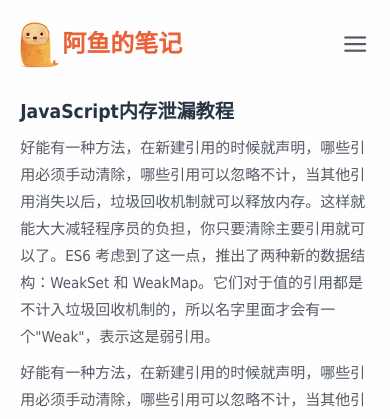
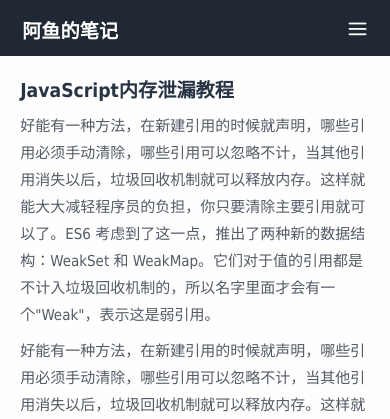
Before and after one commit to FishBooy/Test, a PHP site: page / in a window 390 px wide. Shown: the top 419 px of the page. Run offline with PHP 8.4, Linux system fonts and the light colour scheme.

Commit message:
office to github

```diff
--- a/css/style.css
+++ b/css/style.css
@@ -46,7 +46,9 @@
     color: #ea6037;
 }
 .top-menus{
-    float: right;
+    /*float: right;*/
+    overflow: hidden;
+    zoom:1;
 }
 .top-menus-trigger{
     display: block;
@@ -476,6 +478,59 @@ input:focus{
     margin-right: 10px;
 }
 /*---适配尺寸---*/
+@media (max-width: 600px) {
+    .site-wrapper{
+        width: 100%;
+    }
+    .site-header{
+        padding-top: 10px;
+        background: #1f2833;
+    }
+    .top-menus-list li span{
+        display: none;
+    }
+    .home-link img{
+        display: none;
+    }
+    .home-link span{
+        font-size: 1.6em;
+        color: #fff;
+    }
+    .top-menus-trigger{
+        top: 13px;
+    }
+    .top-menus .hover i{
+        color: #fff;
+    }
+    .top-menus-trigger i{
+        font-size: 1.8em;
+        color: #fff;
+    }
+    .top-menus-list{
+        top: 12px;
+        border: none;
+        box-shadow: none;
+    }
+    .top-menus-list li{
+        border:none;
+    }
+    .top-menus-list li a{
+        padding: 3px 10px;
+        color: #545b65;
+    }
+    .top-menus-list li a:hover{
+        background: none;
+    }
+    .top-menus-list li a:hover i{
+        color: #fff;
+    }
+    .top-menus li i{
+        font-weight: bold;
+        font-size: 1.25em;
+        color: #5d656f;
+        margin-right: 2px;
+    }
+}
 @media (max-width: 990px) {
     .site-wrapper{
         width: 100%;
@@ -496,9 +551,6 @@ input:focus{
     .prev i,.next i{
         font-size: 1.2em;
     }
-    .top-menus-list li span{
-        display: none;
-    }
 }
 @media (min-width: 990px) and (max-width: 1200px) {
     .site-wrapper{
```
